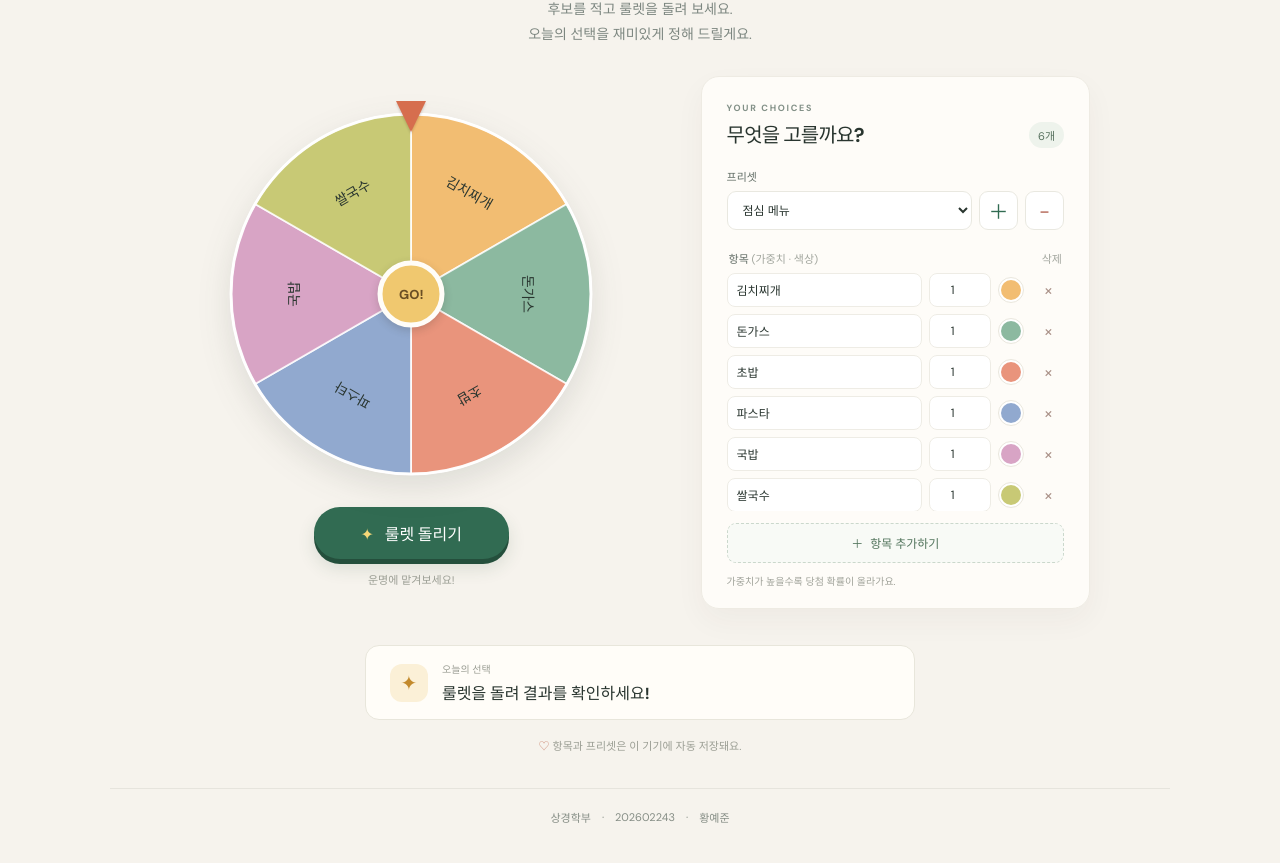
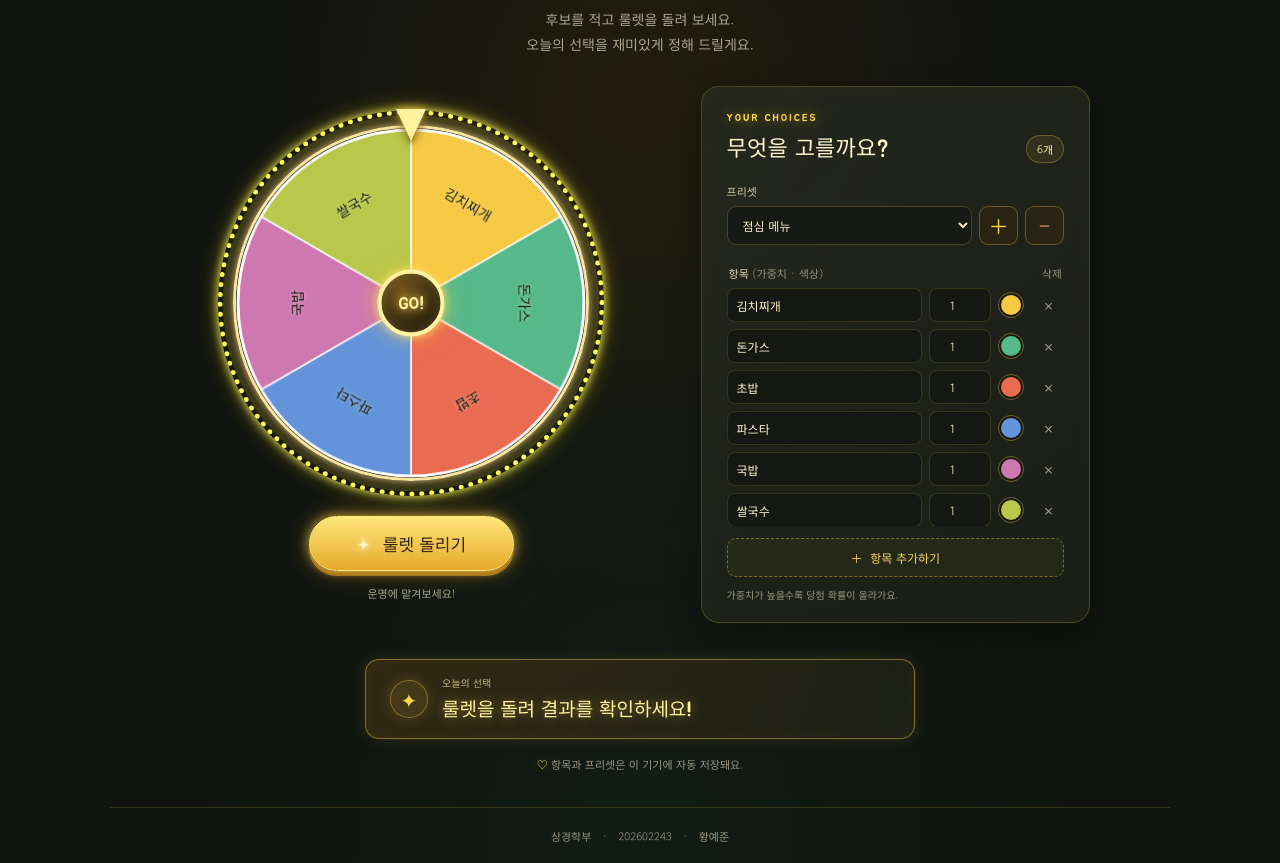
Before and after one commit to JosungchungYee/mid, a plain HTML site: page index.html in a window 1280 px wide. Shown: the part 227-1090 px from the top of the page. Drawn offline with Linux system fonts and the light colour scheme.

Commit message:
Add neon jackpot roulette theme

```diff
--- a/app.js
+++ b/app.js
@@ -1,7 +1,7 @@
 "use strict";
 
 const STORAGE_KEY = "vibe-midterm-roulette-v1";
-const PALETTE = ["#f2bd72", "#8cb9a0", "#e9947c", "#91a9cf", "#d8a4c5", "#c8c975", "#e8a95b", "#78b6b5"];
+const PALETTE = ["#f6c945", "#55b98b", "#e96b52", "#6394da", "#ce78b1", "#b7c84b", "#ee8d36", "#36b9ba"];
 const DEFAULT_PRESETS = {
   "점심 메뉴": ["김치찌개", "돈가스", "초밥", "파스타", "국밥", "쌀국수"],
   "간식 고르기": ["붕어빵", "아이스크림", "케이크", "쿠키", "과일"],
@@ -174,7 +174,7 @@ function drawWheel() {
     context.fillStyle = "#e9ece4";
     context.fill();
     context.fillStyle = "#778078";
-    context.font = `600 ${Math.max(12, size * .045)}px "DM Sans", sans-serif`;
+    context.font = `600 ${Math.max(12, size * .045)}px "Jua", sans-serif`;
     context.textAlign = "center";
     context.textBaseline = "middle";
     context.fillText("항목을 추가해 주세요", 0, 0);
@@ -201,8 +201,10 @@ function drawWheel() {
     context.rotate(middle);
     context.translate(radius * .65, 0);
     context.rotate(Math.PI / 2);
-    context.fillStyle = "#29352f";
-    context.font = `700 ${Math.max(10, Math.min(15, size * .038))}px "Gowun Dodum", sans-serif`;
+    context.fillStyle = "#182018";
+    context.shadowColor = "rgba(255, 248, 204, .55)";
+    context.shadowBlur = 5;
+    context.font = `700 ${Math.max(10, Math.min(16, size * .04))}px "Jua", sans-serif`;
     context.textAlign = "center";
     context.textBaseline = "middle";
     const label = item.name.trim() || "항목";
--- a/styles.css
+++ b/styles.css
@@ -1,30 +1,39 @@
-@import url("https://fonts.googleapis.com/css2?family=DM+Sans:wght@400;500;600;700;800&family=Gowun+Dodum&display=swap");
+@import url("https://fonts.googleapis.com/css2?family=Gowun+Dodum&family=Jua&display=swap");
 
 :root {
-  color-scheme: light;
-  font-family: "DM Sans", "Gowun Dodum", sans-serif;
-  color: #29352f;
-  background: #f6f3ed;
+  color-scheme: dark;
+  font-family: "Gowun Dodum", sans-serif;
+  color: #f5efd4;
+  background: #10130f;
   font-synthesis: none;
   text-rendering: optimizeLegibility;
   -webkit-font-smoothing: antialiased;
   -moz-osx-font-smoothing: grayscale;
-  font-optical-sizing: auto;
-  font-weight: 400;
-  --ink: #29352f;
-  --muted: #87908a;
-  --green: #316b52;
-  --line: #e9e5dc;
+  --ink: #f5efd4;
+  --muted: #999985;
+  --gold: #ffd84d;
+  --gold-light: #fff3a1;
+  --green: #174832;
+  --panel: rgba(27, 31, 23, .94);
+  --line: rgba(255, 216, 77, .2);
 }
 
 * { box-sizing: border-box; }
 
-body { margin: 0; min-width: 320px; min-height: 100vh; }
+body {
+  margin: 0;
+  min-width: 320px;
+  min-height: 100vh;
+  background:
+    radial-gradient(ellipse at 50% 31%, rgba(111, 77, 12, .19), transparent 45%),
+    radial-gradient(ellipse at 50% 100%, rgba(19, 83, 51, .14), transparent 48%),
+    #10130f;
+}
 
 button, input, select { font: inherit; }
 button { color: inherit; }
 button:focus-visible, input:focus-visible, select:focus-visible {
-  outline: 3px solid #8db7a0;
+  outline: 3px solid var(--gold-light);
   outline-offset: 3px;
 }
 
@@ -34,117 +43,274 @@ button:focus-visible, input:focus-visible, select:focus-visible {
   display: flex;
   align-items: center;
   justify-content: space-between;
-  border-bottom: 1px solid rgba(41, 53, 47, .08);
+  border-bottom: 1px solid rgba(255, 216, 77, .15);
 }
-.brand { display: inline-flex; align-items: center; gap: 9px; color: var(--ink); text-decoration: none; font-size: 19px; letter-spacing: -.7px; }
-.brand strong { color: var(--green); }
-.brand-icon { display: grid; place-items: center; width: 32px; height: 32px; border-radius: 11px; background: #e2eee4; color: var(--green); font-size: 23px; }
-.header-note { color: var(--muted); font-size: 12px; }
+.brand {
+  display: inline-flex;
+  align-items: center;
+  gap: 9px;
+  color: var(--ink);
+  text-decoration: none;
+  font-family: "Jua", sans-serif;
+  font-size: 21px;
+  letter-spacing: .2px;
+}
+.brand strong { color: var(--gold); text-shadow: 0 0 12px rgba(255, 216, 77, .65); }
+.brand-icon {
+  display: grid;
+  place-items: center;
+  width: 34px;
+  height: 34px;
+  border: 1px solid rgba(255, 216, 77, .62);
+  border-radius: 50%;
+  background: #282310;
+  box-shadow: 0 0 13px rgba(255, 216, 77, .28), inset 0 0 10px rgba(255, 216, 77, .12);
+  color: var(--gold);
+  font-size: 23px;
+}
+.header-note { color: #aaa48b; font-size: 12px; }
 
 .intro { padding: 54px 0 29px; text-align: center; }
-.eyebrow { margin: 0 0 11px; color: #829087; font-size: 10px; font-weight: 700; letter-spacing: 1.7px; }
-h1 { margin: 0; color: var(--ink); font-size: clamp(31px, 4.5vw, 43px); line-height: 1.28; letter-spacing: -2px; }
-h1 span { color: var(--green); }
-.intro-copy { margin: 13px 0 0; color: #7d8780; font-size: 14px; line-height: 1.8; }
+.eyebrow {
+  margin: 0 0 11px;
+  color: var(--gold);
+  font-family: "Jua", sans-serif;
+  font-size: 11px;
+  letter-spacing: 2px;
+  text-shadow: 0 0 12px rgba(255, 216, 77, .6);
+}
+h1 {
+  margin: 0;
+  color: #fff9dd;
+  font-family: "Jua", sans-serif;
+  font-size: clamp(34px, 5vw, 49px);
+  line-height: 1.3;
+  letter-spacing: .4px;
+  text-shadow: 0 0 9px rgba(255, 246, 193, .25), 0 0 25px rgba(255, 216, 77, .18);
+}
+h1 span { color: var(--gold); text-shadow: 0 0 9px rgba(255, 216, 77, .85), 0 0 30px rgba(255, 182, 36, .42); }
+.intro-copy { margin: 13px 0 0; color: #a9a692; font-size: 14px; line-height: 1.8; }
 .mobile-break { display: none; }
 
-.roulette-layout { display: grid; grid-template-columns: minmax(0, 1fr) minmax(370px, .88fr); align-items: center; gap: 68px; max-width: 900px; margin: 0 auto; }
+.roulette-layout {
+  display: grid;
+  grid-template-columns: minmax(0, 1fr) minmax(370px, .88fr);
+  align-items: center;
+  gap: 68px;
+  max-width: 900px;
+  margin: 0 auto;
+}
 .wheel-column { display: flex; align-items: center; flex-direction: column; }
-.wheel-wrap { position: relative; width: min(100%, 390px); aspect-ratio: 1; padding: 13px; }
-#wheel { display: block; width: 100%; height: 100%; border-radius: 50%; filter: drop-shadow(0 12px 16px rgba(51, 58, 47, .12)); }
+.wheel-wrap { position: relative; width: min(100%, 390px); aspect-ratio: 1; padding: 17px; }
+.wheel-wrap::before {
+  position: absolute;
+  z-index: 2;
+  inset: 2px;
+  border: 5px dotted var(--gold);
+  border-radius: 50%;
+  box-shadow: 0 0 8px rgba(255, 216, 77, .9), 0 0 21px rgba(255, 191, 48, .45), inset 0 0 12px rgba(255, 216, 77, .28);
+  content: "";
+  pointer-events: none;
+  animation: led-flicker 1.1s steps(2, end) infinite;
+}
+.wheel-wrap::after {
+  position: absolute;
+  z-index: -1;
+  inset: 9%;
+  border-radius: 50%;
+  background: rgba(255, 185, 40, .12);
+  box-shadow: 0 0 55px 23px rgba(255, 185, 40, .18);
+  content: "";
+  filter: blur(22px);
+}
+#wheel {
+  position: relative;
+  z-index: 1;
+  display: block;
+  width: 100%;
+  height: 100%;
+  border: 3px solid #f8e6a0;
+  border-radius: 50%;
+  box-shadow: 0 0 9px rgba(255, 237, 160, .75), 0 0 25px rgba(255, 201, 60, .35), 0 14px 26px rgba(0, 0, 0, .44);
+}
 .pointer {
   position: absolute;
-  z-index: 2;
-  top: 2px;
+  z-index: 4;
+  top: 1px;
   left: 50%;
   width: 0;
   height: 0;
   transform: translateX(-50%);
+  border-top: 32px solid #fff3a1;
+  border-right: 15px solid transparent;
   border-left: 15px solid transparent;
-  border-right: 15px solid transparent;
-  border-top: 31px solid #d66e4e;
-  filter: drop-shadow(0 2px 1px rgba(80, 44, 30, .2));
+  filter: drop-shadow(0 0 5px #ffca32) drop-shadow(0 2px 2px rgba(0, 0, 0, .65));
 }
 .wheel-hub {
   position: absolute;
+  z-index: 3;
   top: 50%;
   left: 50%;
   display: grid;
   place-items: center;
   width: 67px;
   height: 67px;
-  border: 5px solid #fffdf8;
+  transform: translate(-50%, -50%);
+  border: 4px solid #fff2a0;
   border-radius: 50%;
-  transform: translate(-50%, -50%);
-  background: #f0c86f;
-  box-shadow: 0 3px 8px rgba(52, 48, 35, .19);
-  color: #694e24;
-  font-size: 13px;
-  font-weight: 800;
+  background: radial-gradient(circle at 35% 28%, #72541b, #27200e 72%);
+  box-shadow: 0 0 9px rgba(255, 232, 127, .85), 0 0 22px rgba(255, 196, 48, .55), inset 0 0 12px rgba(255, 226, 100, .24);
+  color: var(--gold-light);
+  font-family: "Jua", sans-serif;
+  font-size: 17px;
+  text-shadow: 0 0 10px var(--gold);
 }
 .spin-button {
-  min-width: 195px;
+  min-width: 205px;
   margin-top: 18px;
   padding: 14px 24px;
-  border: 0;
+  border: 1px solid #ffe982;
   border-radius: 999px;
-  background: var(--green);
-  box-shadow: 0 5px 0 #244f3c, 0 9px 18px rgba(41, 82, 60, .14);
-  color: white;
+  background: linear-gradient(180deg, #ffe77b, #e7a92a);
+  box-shadow: 0 0 12px rgba(255, 211, 71, .75), 0 0 28px rgba(255, 182, 36, .3), 0 5px 0 #8b5b12;
+  color: #30220d;
   cursor: pointer;
-  font-weight: 700;
-  transition: transform .15s, background .15s;
+  font-family: "Jua", sans-serif;
+  font-size: 17px;
+  transition: transform .15s, filter .15s, box-shadow .15s;
 }
-.spin-button:hover { transform: translateY(-2px); background: #285d46; }
-.spin-button:active { transform: translateY(2px); box-shadow: 0 2px 0 #244f3c; }
+.spin-button:hover { transform: translateY(-2px); filter: brightness(1.12); box-shadow: 0 0 18px rgba(255, 224, 104, .95), 0 0 36px rgba(255, 182, 36, .43), 0 5px 0 #8b5b12; }
+.spin-button:active { transform: translateY(2px); box-shadow: 0 0 12px rgba(255, 211, 71, .65), 0 2px 0 #8b5b12; }
 .spin-button:disabled { cursor: wait; opacity: .72; transform: none; }
-.spin-button span { margin-right: 7px; color: #f6d878; }
-.spin-hint { margin: 12px 0 0; color: #9b9e94; font-size: 11px; }
+.spin-button span { margin-right: 7px; color: #fff7c5; text-shadow: 0 0 8px #fff; }
+.spin-hint { margin: 14px 0 0; color: #aaa68f; font-size: 11px; }
 
-.editor-card { padding: 25px 25px 20px; border: 1px solid #eeebe3; border-radius: 18px; background: rgba(255, 254, 250, .88); box-shadow: 0 12px 30px rgba(61, 57, 46, .045); }
+.editor-card {
+  padding: 25px 25px 20px;
+  border: 1px solid var(--line);
+  border-radius: 18px;
+  background: linear-gradient(145deg, rgba(36, 39, 29, .97), var(--panel));
+  box-shadow: 0 12px 34px rgba(0, 0, 0, .3), inset 0 0 25px rgba(255, 216, 77, .025);
+}
 .card-heading { display: flex; align-items: end; justify-content: space-between; margin-bottom: 20px; }
-.card-heading .eyebrow { margin-bottom: 5px; font-size: 9px; }
-h2 { margin: 0; font-size: 20px; letter-spacing: -.8px; }
-.item-count { padding: 5px 9px; border-radius: 999px; background: #eef3ec; color: #58725f; font-size: 11px; }
-.field-label { display: block; margin-bottom: 7px; color: #626e66; font-size: 11px; font-weight: 700; }
+.card-heading .eyebrow { margin-bottom: 5px; font-size: 10px; }
+h2 { margin: 0; color: #fff5cf; font-family: "Jua", sans-serif; font-size: 22px; letter-spacing: .2px; }
+.item-count { padding: 5px 10px; border: 1px solid rgba(255, 216, 77, .28); border-radius: 999px; background: rgba(255, 216, 77, .08); color: var(--gold-light); font-size: 11px; }
+.field-label { display: block; margin-bottom: 7px; color: #d2c9a8; font-size: 11px; font-weight: 700; }
 .preset-row { display: flex; gap: 7px; }
-.preset-row select { flex: 1; min-width: 0; height: 39px; padding: 0 11px; border: 1px solid #e9e8e0; border-radius: 9px; background: #fff; color: var(--ink); font-size: 12px; }
-.icon-button { width: 39px; height: 39px; border: 1px solid #e9e8e0; border-radius: 9px; background: white; color: var(--green); cursor: pointer; font-size: 20px; }
-.icon-button:hover { background: #edf4ee; }
-.delete-preset { color: #b46858; }
-.list-heading { display: flex; justify-content: space-between; margin: 20px 2px 7px; color: #616c65; font-size: 11px; font-weight: 700; }
-.muted { color: #a2a69e; font-weight: 400; }
+.preset-row select {
+  flex: 1;
+  min-width: 0;
+  height: 39px;
+  padding: 0 11px;
+  border: 1px solid rgba(255, 216, 77, .22);
+  border-radius: 9px;
+  background: #171a14;
+  color: #f4eac5;
+  font-size: 12px;
+}
+.icon-button {
+  width: 39px;
+  height: 39px;
+  border: 1px solid rgba(255, 216, 77, .3);
+  border-radius: 9px;
+  background: #282313;
+  color: var(--gold);
+  cursor: pointer;
+  font-size: 20px;
+}
+.icon-button:hover { background: #40351a; box-shadow: 0 0 12px rgba(255, 216, 77, .22); }
+.icon-button:disabled { cursor: not-allowed; opacity: .45; }
+.delete-preset { color: #ff9a75; }
+.list-heading { display: flex; justify-content: space-between; margin: 20px 2px 7px; color: #e0d7b8; font-size: 11px; font-weight: 700; }
+.muted { color: #96927e; font-weight: 400; }
 .item-list { display: grid; gap: 7px; max-height: 238px; overflow-y: auto; padding-right: 2px; }
+.item-list::-webkit-scrollbar { width: 5px; }
+.item-list::-webkit-scrollbar-thumb { border-radius: 99px; background: #65552b; }
 .item-row { display: grid; grid-template-columns: minmax(70px, 1fr) 62px 30px 27px; align-items: center; gap: 7px; }
-.item-name, .item-weight { min-width: 0; height: 34px; padding: 0 9px; border: 1px solid #eeece5; border-radius: 8px; background: #fff; color: var(--ink); font-size: 12px; }
+.item-name, .item-weight {
+  min-width: 0;
+  height: 34px;
+  padding: 0 9px;
+  border: 1px solid rgba(255, 216, 77, .15);
+  border-radius: 8px;
+  background: #151812;
+  color: #fff4d0;
+  font-size: 12px;
+}
+.item-name:focus, .item-weight:focus { border-color: rgba(255, 216, 77, .65); }
 .item-weight { padding: 0 5px; text-align: center; }
-.item-color { width: 26px; height: 26px; padding: 2px; border: 1px solid #e9e6dc; border-radius: 50%; background: #fff; cursor: pointer; }
+.item-color { width: 26px; height: 26px; padding: 2px; border: 1px solid #74612e; border-radius: 50%; background: #171810; cursor: pointer; }
 .item-color::-webkit-color-swatch-wrapper { padding: 0; }
 .item-color::-webkit-color-swatch { border: 0; border-radius: 50%; }
-.remove-item { width: 27px; height: 30px; border: 0; border-radius: 7px; background: transparent; color: #aa9188; cursor: pointer; font-size: 17px; }
-.remove-item:hover { background: #fbefeb; color: #b85542; }
-.empty-list { margin: 7px 0; color: #9b9e94; text-align: center; font-size: 12px; }
-.add-item-button { width: 100%; margin-top: 12px; padding: 10px; border: 1px dashed #cbd8cc; border-radius: 9px; background: #f8faf6; color: #52745c; cursor: pointer; font-size: 12px; font-weight: 600; }
-.add-item-button:hover { background: #eef5ec; }
+.remove-item { width: 27px; height: 30px; border: 0; border-radius: 7px; background: transparent; color: #b8a99a; cursor: pointer; font-size: 17px; }
+.remove-item:hover { background: rgba(255, 119, 89, .13); color: #ff987e; }
+.empty-list { margin: 7px 0; color: #aaa68f; text-align: center; font-size: 12px; }
+.add-item-button {
+  width: 100%;
+  margin-top: 12px;
+  padding: 10px;
+  border: 1px dashed rgba(255, 216, 77, .4);
+  border-radius: 9px;
+  background: rgba(255, 216, 77, .045);
+  color: #f6d866;
+  cursor: pointer;
+  font-size: 12px;
+  font-weight: 600;
+}
+.add-item-button:hover { background: rgba(255, 216, 77, .11); }
 .add-item-button span { margin-right: 4px; }
-.editor-note { margin: 10px 0 0; color: #a0a39a; font-size: 10px; }
+.editor-note { margin: 10px 0 0; color: #9a9682; font-size: 10px; }
 
-.result-card { display: flex; align-items: center; gap: 14px; max-width: 550px; min-height: 75px; margin: 36px auto 0; padding: 15px 24px; border: 1px solid #e8e6db; border-radius: 14px; background: #fffdf8; }
-.result-sparkle { display: grid; flex: 0 0 38px; place-items: center; width: 38px; height: 38px; border-radius: 12px; background: #fbf0d7; color: #c38a2d; font-size: 20px; }
-.result-label { margin: 0 0 4px; color: #9b9e94; font-size: 10px; }
-.result-value { margin: 0; color: var(--ink); font-size: 16px; font-weight: 700; }
-.result-card.is-winner { animation: winner-pop .42s ease-out; }
-@keyframes winner-pop { 50% { transform: scale(1.025); background: #f3f7eb; } }
-.save-note { margin: 17px 0 35px; color: #9b9e94; text-align: center; font-size: 11px; }
-.save-note span { color: #ce8f7b; }
-.site-footer { display: flex; align-items: center; justify-content: center; gap: 11px; min-height: 56px; border-top: 1px solid rgba(41, 53, 47, .08); color: #858d85; font-size: 11px; }
+.result-card {
+  display: flex;
+  align-items: center;
+  gap: 14px;
+  max-width: 550px;
+  min-height: 75px;
+  margin: 36px auto 0;
+  padding: 15px 24px;
+  border: 1px solid rgba(255, 216, 77, .42);
+  border-radius: 14px;
+  background: linear-gradient(110deg, rgba(53, 43, 19, .88), rgba(29, 32, 23, .96));
+  box-shadow: 0 0 16px rgba(255, 196, 48, .12), inset 0 0 18px rgba(255, 216, 77, .04);
+}
+.result-sparkle {
+  display: grid;
+  flex: 0 0 38px;
+  place-items: center;
+  width: 38px;
+  height: 38px;
+  border: 1px solid rgba(255, 216, 77, .35);
+  border-radius: 50%;
+  background: rgba(255, 216, 77, .1);
+  box-shadow: 0 0 13px rgba(255, 216, 77, .2);
+  color: var(--gold);
+  font-size: 20px;
+}
+.result-label { margin: 0 0 4px; color: #c6b986; font-size: 10px; }
+.result-value { margin: 0; color: #fff2a0; font-family: "Jua", sans-serif; font-size: 19px; text-shadow: 0 0 12px rgba(255, 216, 77, .48); }
+.result-card.is-winner { animation: winner-pop .42s ease-out, winner-glow .8s ease-in-out 3; }
+@keyframes led-flicker {
+  0%, 16%, 20%, 54%, 58%, 100% { opacity: 1; filter: brightness(1.2); }
+  18%, 56% { opacity: .58; filter: brightness(.78); }
+}
+@keyframes winner-pop {
+  50% { transform: scale(1.025); background-color: rgba(89, 68, 19, .96); }
+}
+@keyframes winner-glow {
+  50% { box-shadow: 0 0 30px rgba(255, 216, 77, .42), inset 0 0 24px rgba(255, 216, 77, .13); }
+}
+.save-note { margin: 17px 0 35px; color: #9a9682; text-align: center; font-size: 11px; }
+.save-note span { color: #ffd870; text-shadow: 0 0 8px rgba(255, 216, 77, .5); }
+.site-footer { display: flex; align-items: center; justify-content: center; gap: 11px; min-height: 56px; border-top: 1px solid rgba(255, 216, 77, .15); color: #999681; font-size: 11px; }
 
 @media (max-width: 760px) {
   .page-shell { width: min(100% - 32px, 520px); }
   .site-header { height: 64px; }
   .header-note { font-size: 10px; }
   .intro { padding: 37px 0 20px; }
-  h1 { font-size: clamp(30px, 8vw, 38px); }
+  h1 { font-size: clamp(32px, 8vw, 42px); }
   .mobile-break { display: block; }
   .intro-copy { margin-top: 9px; font-size: 12px; }
   .roulette-layout { grid-template-columns: 1fr; gap: 27px; }
@@ -157,12 +323,17 @@ h2 { margin: 0; font-size: 20px; letter-spacing: -.8px; }
 
 @media (max-width: 380px) {
   .page-shell { width: calc(100% - 24px); }
-  .brand { font-size: 17px; }
+  .brand { font-size: 19px; }
   .header-note { max-width: 110px; text-align: right; }
   .item-row { grid-template-columns: minmax(65px, 1fr) 55px 27px 24px; gap: 5px; }
   .editor-card { padding-right: 14px; padding-left: 14px; }
 }
 
 @media (prefers-reduced-motion: reduce) {
-  *, *::before, *::after { scroll-behavior: auto !important; animation-duration: .01ms !important; transition-duration: .01ms !important; }
+  *, *::before, *::after {
+    scroll-behavior: auto !important;
+    animation-duration: .01ms !important;
+    animation-iteration-count: 1 !important;
+    transition-duration: .01ms !important;
+  }
 }
```
Also changed, not shown: index.html (+2 -2 lines).
